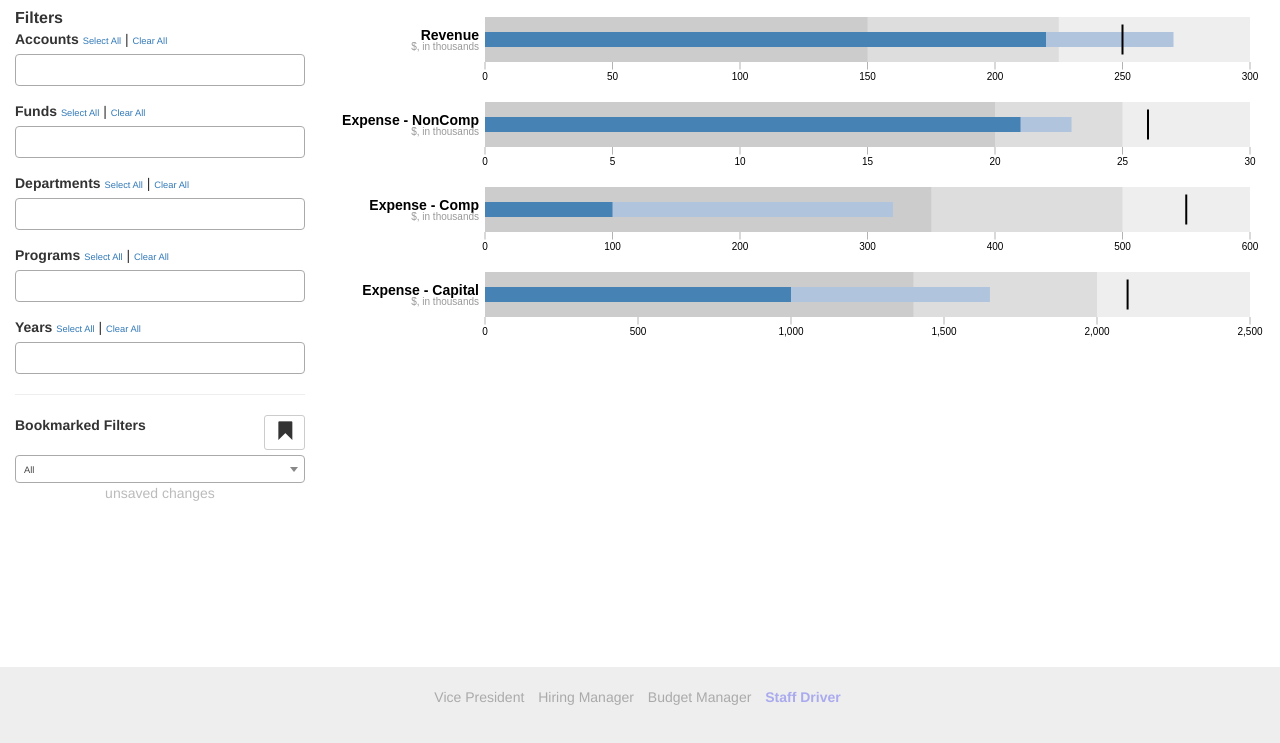
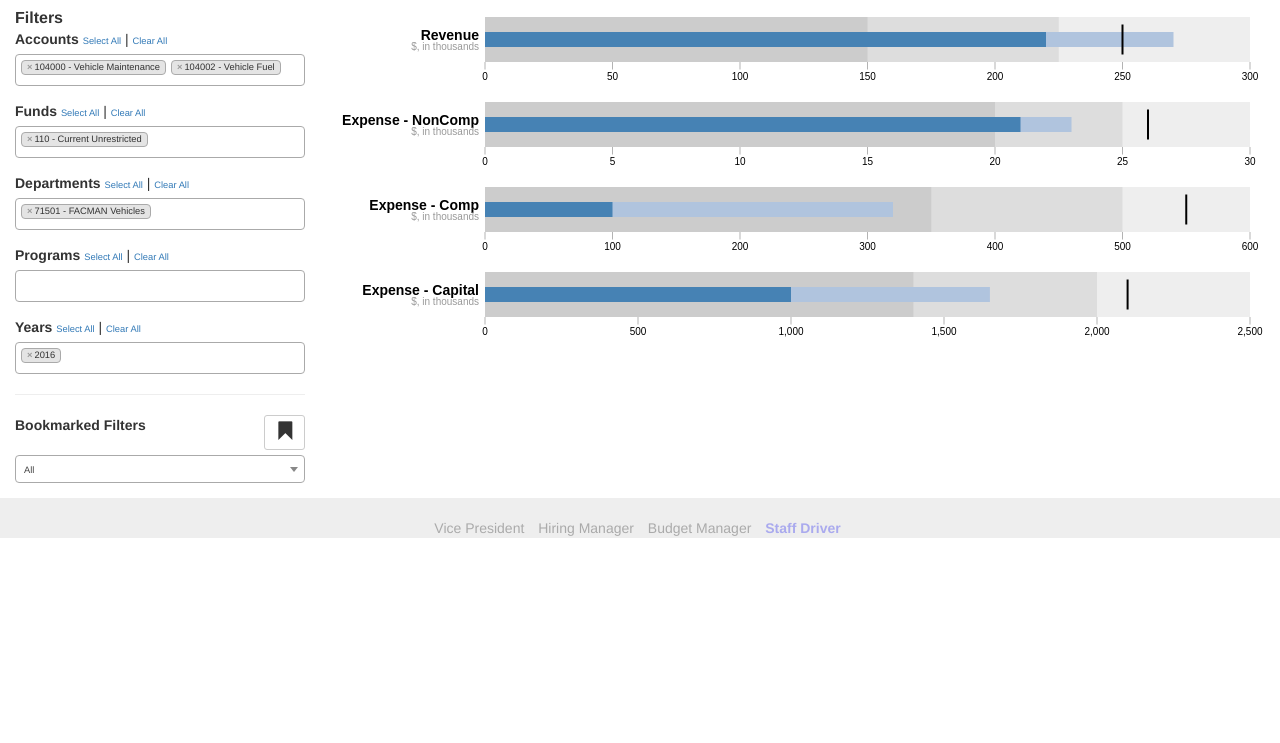
Before and after one commit to likeshumidity/MICABudget, a plain HTML site: page index.html in a window 1280 px wide. Shown: the part 53-796 px from the top of the page. Drawn offline with nearby package versions, Linux system fonts and the light colour scheme.

Commit message:
filters and bookmarks connected

```diff
--- a/css/MICABudget.css
+++ b/css/MICABudget.css
@@ -1,5 +1,6 @@
 body {
   padding-top: 60px;
+  min-height: 100%;
 }
 
 nav h1 {
@@ -59,6 +60,10 @@ p.notice-unsaved {
   color: #bbb;
 }
 
+.hide-this {
+  display: none;
+}
+
 html {
   position: relative;
   min-height: 100%;
@@ -69,8 +74,6 @@ body {
 }
 
 .footer {
-  position: absolute;
-  bottom: 0;
   width: 100%;
   height: 10%;
   background-color: #eee;
--- a/js/filters.js
+++ b/js/filters.js
@@ -189,6 +189,11 @@ var users = {
 var thisUser = 'staffdriver' // Set default user if none selected
 var thisUserFakeData = [];
 var $chooseBookmarks = {};
+var $accounts = {};
+var $funds = {};
+var $departments = {};
+var $programs = {};
+var $years = {};
 
 var selectedAccounts = [];
 var selectedFunds = [];
@@ -204,16 +209,16 @@ var availableYears = [];
 
 var bookmarksPublic = {
   'All': {
-    'acct': [
+    'accounts': [
       '*'
     ],
-    'fund': [
+    'funds': [
       '*'
     ],
-    'dept': [
+    'departments': [
       '*'
     ],
-    'prog': [
+    'programs': [
       '*'
     ],
     'years': [
@@ -221,33 +226,38 @@ var bookmarksPublic = {
     ]
   },
   'None': {
-    'acct': [
-      '*'
+    'accounts': [
+      ''
     ],
-    'fund': [
-      '*'
+    'funds': [
+      ''
     ],
-    'dept': [
-      '*'
+    'departments': [
+      ''
     ],
-    'prog': [
-      '*'
+    'programs': [
+      ''
     ],
     'years': [
-      '*'
+      ''
     ]
   },
   'Expense - Capital': {
-    'acct': [
+    'accounts': [
+      "571212 - Building Improvement",
+      "571223 - Equipment and Furnishing",
+      "573002 - Construction in Process - Bldg"
+    ],
+    'funds': [
       '*'
     ],
-    'fund': [
-      '*'
+    'departments': [
+      "99101 - Capital - Land & Building",
+      "99102 - Capital - Buildng Improvements",
+      "99103 - Capital - Operations Equipment",
+      "99105 - Capital - Offc Technology Proj"
     ],
-    'dept': [
-      '*'
-    ],
-    'prog': [
+    'programs': [
       '*'
     ],
     'years': [
@@ -255,51 +265,62 @@ var bookmarksPublic = {
     ]
   },
   'Expense - Comp': {
-    'acct': [
+    'accounts': [
+      "312101 - Exempt Staff",
+      "312102 - Non-exempt Staff",
+      "312103 - Part Time Staff",
+      "312108 - Temporary Staff MICA"
+    ],
+    'funds': [
       '*'
     ],
-    'fund': [
+    'departments': [
       '*'
     ],
-    'dept': [
-      '*'
-    ],
-    'prog': [
-      '*'
+    'programs': [
+      ''
     ],
     'years': [
       '*'
     ]
   },
   'Expense - NonComp': {
-    'acct': [
+    'accounts': [
+      "101002 - Office Supplies",
+      "101006 - Special Event Supplies",
+      "101007 - First Aid Supplies",
+      "101008 - Uniforms",
+      "104000 - Vehicle Maintenance",
+      "104002 - Vehicle Fuel",
+      "104003 - Vehicle Licences",
+      "105011 - Staff Training",
+      "111004 - Safety Inspections"
+    ],
+    'funds': [
       '*'
     ],
-    'fund': [
+    'departments': [
       '*'
     ],
-    'dept': [
-      '*'
-    ],
-    'prog': [
-      '*'
+    'programs': [
+      ''
     ],
     'years': [
       '*'
     ]
   },
   'Expense - Vehicles': {
-    'acct': [
+    'accounts': [
       '104000 - Vehicle Maintenance',
       '104002 - Vehicle Fuel'
     ],
-    'fund': [
+    'funds': [
       '110 - Current Unrestricted'
     ],
-    'dept': [
-      '71501 - FACMAN Vehicles'
+    'departments': [
+      "71501 - FACMAN Vehicles"
     ],
-    'prog': [
+    'programs': [
       ''
     ],
     'years': [
@@ -320,6 +341,16 @@ var autocompletes = [
   ['bookmarksPrivate', 5, 0]
 ];
 
+var autocompletes2 = {
+  'accounts': [3, 6],
+  'funds': [3, 3],
+  'departments': [3, 5],
+  'programs': [3, 4],
+  'years': [3, 4],
+  'bookmarksPublic': [6],
+  'bookmarksPrivate': [5]
+};
+
 $('.userchange').click( function() {
   thisUser = $(this)
     .context
@@ -328,13 +359,17 @@ $('.userchange').click( function() {
 
   loadAutocompletes();
   loadUserChartfields();
+  bookmarksUpdate();
 
   $('.selected-user').toggleClass('selected-user');
   $(this).addClass('selected-user');
 });
 
-$(document).ready(loadAutocompletes);
-$(document).ready(loadUserChartfields);
+$(document).ready(function() {
+  loadAutocompletes();
+  loadUserChartfields();
+  bookmarksUpdate();
+});
 
 // must use below function due to lack of user permissions available
 function loadUserChartfields() {
@@ -359,13 +394,6 @@ function loadAutocompletes() {
       $('#choose-' + autocompletes[i]).autocomplete({
         source: eval(autocompletes[i][0])
       });
-    } else if (autocompletes[i][1] == 1) {
-      $('#filter-' + autocompletes[i][0]).append(
-        inputSelectFromList(eval('available' + toCapitalized(autocompletes[i][0])),
-          autocompletes[i][2])
-      );
-
-      eval('$' + autocompletes[i][0]) = $('#filter-' + autocompletes[i][0]).select2();
     } else if (autocompletes[i][1] == 2) {
       $('#choose-' + autocompletes[i]).append(
         inputSelectFromList(eval(autocompletes[i][0]),
@@ -381,7 +409,7 @@ function loadAutocompletes() {
           autocompletes[i][2])
       );
 
-      $('#filter-' + autocompletes[i][0]).select2();
+      eval('$' + autocompletes[i][0] + ' =  $("#filter-' + autocompletes[i][0] + '").select2();');
     } else if (autocompletes[i][1] == 4) {
       $('#choose-bookmarks').html('');
       $('#choose-bookmarks')
@@ -400,7 +428,9 @@ function loadAutocompletes() {
             + key
             + '</option>');
       });
+
       var $chooseBookmarks = $('#choose-bookmarks').select2();
+
     }
   }
 }
@@ -409,7 +439,8 @@ function inputSelectFromList(listOfElements, valueLength) {
   var htmlFragment = '';
   for (j = 0; j < listOfElements.length; j++) {
     htmlFragment += '<option value="'
-      + listOfElements[j].substr(0,valueLength)
+//      + listOfElements[j].substr(0,valueLength)
+      + listOfElements[j]
       + '">'
       + listOfElements[j]
       + '</option>';
@@ -433,26 +464,66 @@ function populateChartfieldLists(username) {
 }
 
 $('#choose-bookmarks').change(function() {
-  // does this change trigger filter attributes change data refresh?
-  console.log('refresh filters from bookmark');
-  // $accounts.val(null).trigger('change');
-  // $.each('accounts' $accounts.
+  bookmarksUpdate($(this).context.value);
+});
+
+// accepts bookmark name as string or sets 'All' as default
+function bookmarksUpdate(bm) {
+  if (bm === undefined) {
+    bm = 'All';
+  }
+
+  $.each(bookmarksPublic, function(key, val) {
+    var valueList = [];
+    if (key == bm) {
+      $.each(val, function(key2, val2) {
+        eval('$' + key2 + '.val(null).trigger("change");');
+
+        if (val2.length == 1 && val2[0] === "*") {
+          eval('valueList = available' + toCapitalized(key2) + ';');
+        } else {
+          valueList = val2;
+        }
+
+        if(valueList.length > 0) {
+          eval('$' + key2 + '.val(valueList).trigger("change");');
+        }
+      });
+    }
+  });
+
+  $('.notice-unsaved').addClass('hide-this');
+}
+
+function filterClearAll(id) {
+  eval('$' + id.substr(0, id.length - 10) + '.val(null).trigger("change");');
+}
+
+function filterSelectAll(id) {
+  var filterName = id.substr(0, id.length - 11);
+  var allValues = eval('available' + toCapitalized(filterName));
+
+  if (allValues.length == 1) {
+    eval('$' + filterName + '.val(allValues[0]).trigger("change");');
+  } else if (allValues.length > 1) {
+    eval('$' + filterName + '.val(allValues).trigger("change");');
+  } else {
+    // Do nothing
+  }
+}
+
+$('.select-all').click(function() {
+  filterSelectAll($(this).context.id);
+});
+
+$('.clear-all').click(function() {
+  filterClearAll($(this).context.id);
 });
 
 $('.filter-attributes').change(function() {
   console.log('refresh data from updated filter list and mark as unsaved');
+  $('.hide-this').removeClass('hide-this');
 });
 
-$('.select-all').click(function() {
-  console.log('select all from '
-              + $(this).context.id.substr(0,$(this).context.id.length - 11)
-              + ' and refresh data');
-});
-
-$('.clear-all').click(function() {
-  console.log('clear all from '
-              + $(this).context.id.substr(0,$(this).context.id.length - 10)
-              + ' and refresh data');
-});
 
 // Load data available to user
```
